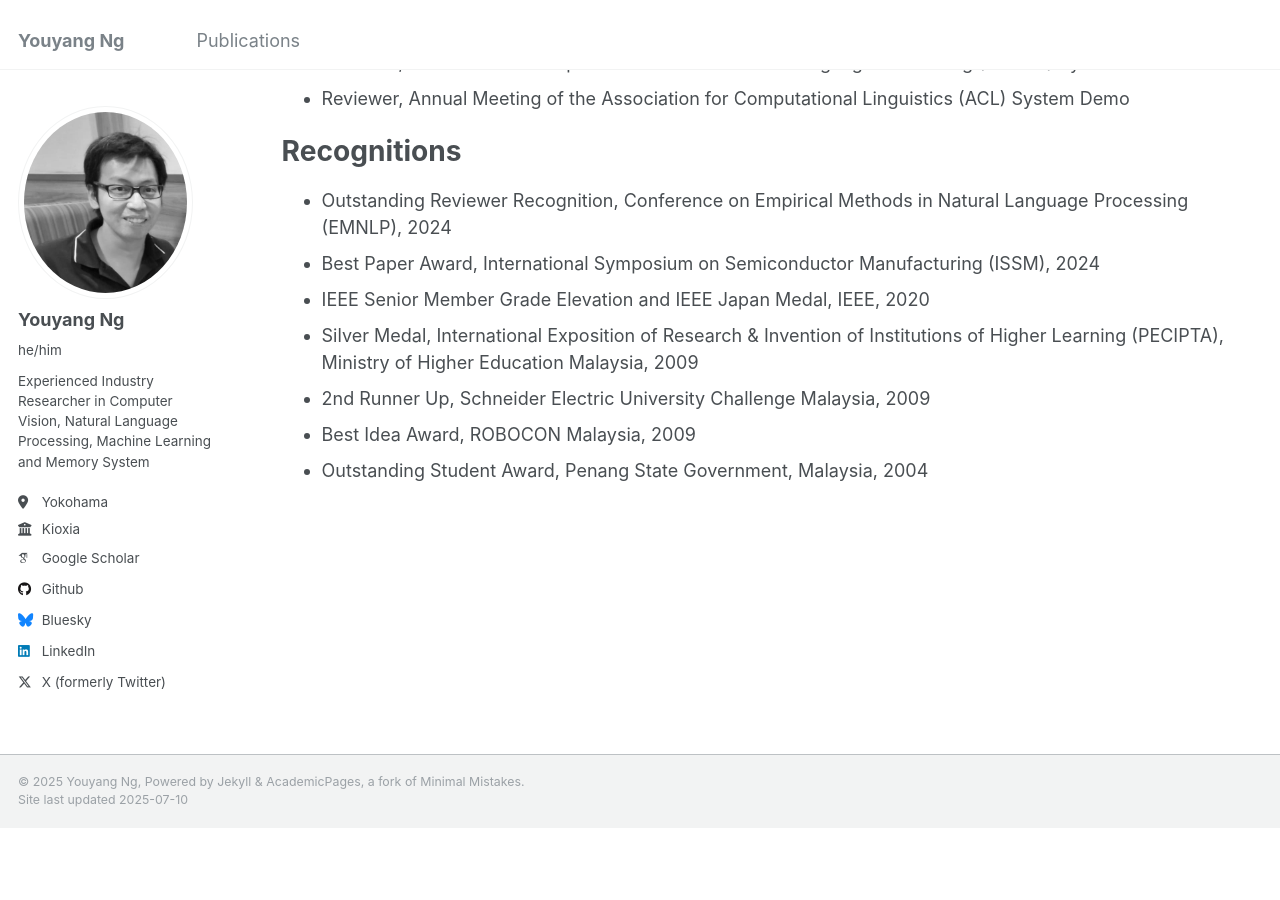
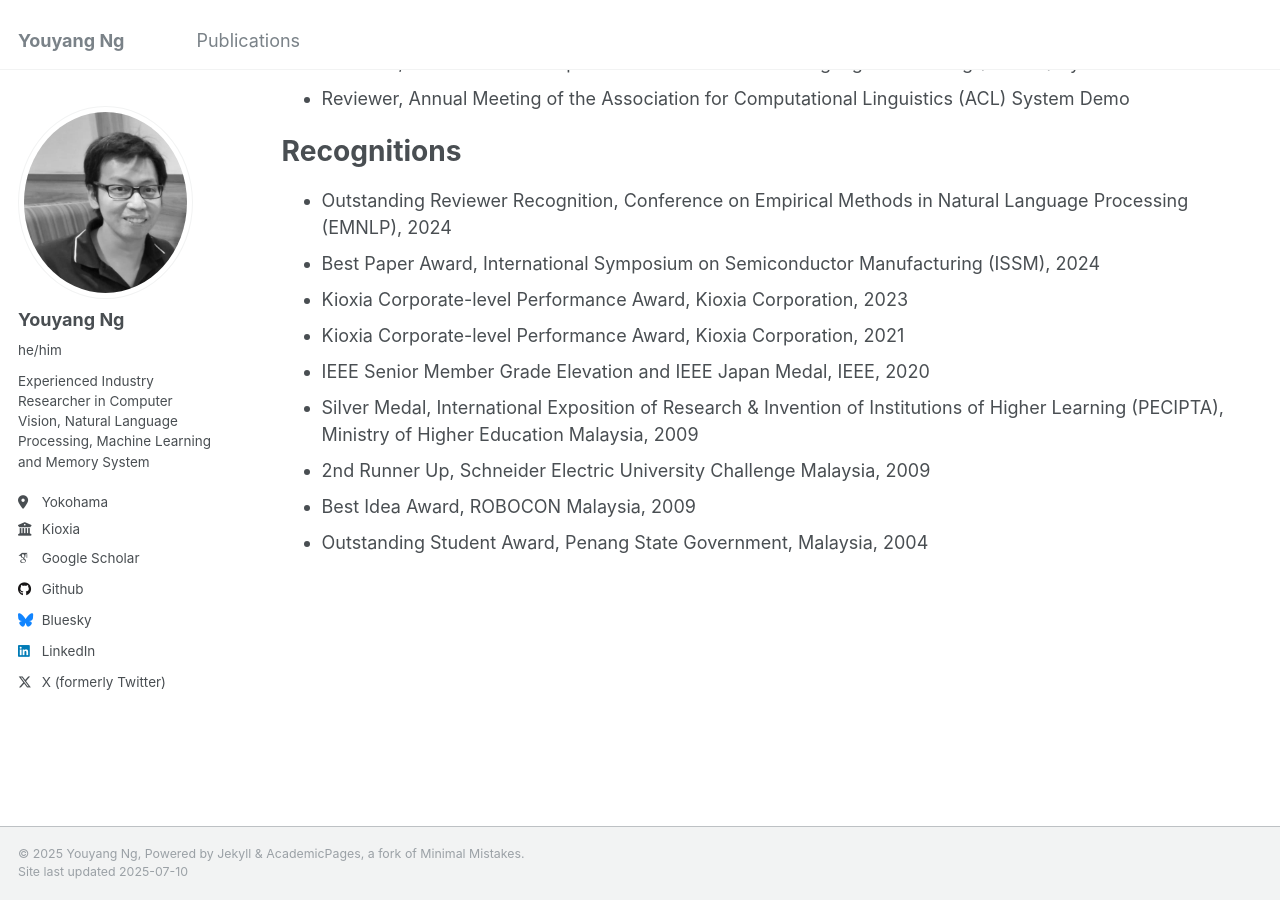
Before and after one commit to yy29/yy29.github.io, a Jekyll site: the page built from _pages/about.md, in a window 1280 px wide and 900 px high, scrolled down 3504 px. Built offline with Jekyll 4.4.1, drawn with Linux system fonts in a browser that asks for light colours; some web fonts are replaced; before the commit the page ends 4332 px from its top, so only the background shows below that.

Commit message:
Update about.md

```diff
--- a/_pages/about.md
+++ b/_pages/about.md
@@ -114,6 +114,8 @@ Recognitions
 ======
 * Outstanding Reviewer Recognition, Conference on Empirical Methods in Natural Language Processing (EMNLP), 2024
 * Best Paper Award, International Symposium on Semiconductor Manufacturing (ISSM), 2024
+* Kioxia Corporate-level Performance Award, Kioxia Corporation, 2023
+* Kioxia Corporate-level Performance Award, Kioxia Corporation, 2021
 * IEEE Senior Member Grade Elevation and IEEE Japan Medal, IEEE, 2020
 * Silver Medal, International Exposition of Research & Invention of Institutions of Higher Learning (PECIPTA), Ministry of Higher Education Malaysia, 2009
 * 2nd Runner Up, Schneider Electric University Challenge Malaysia, 2009
```
